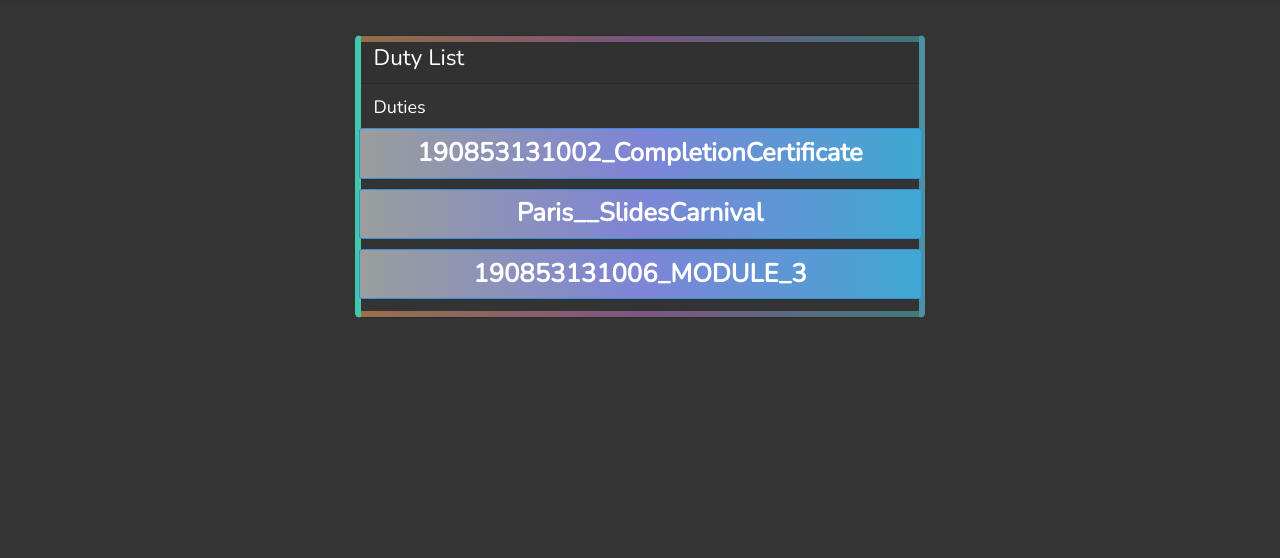
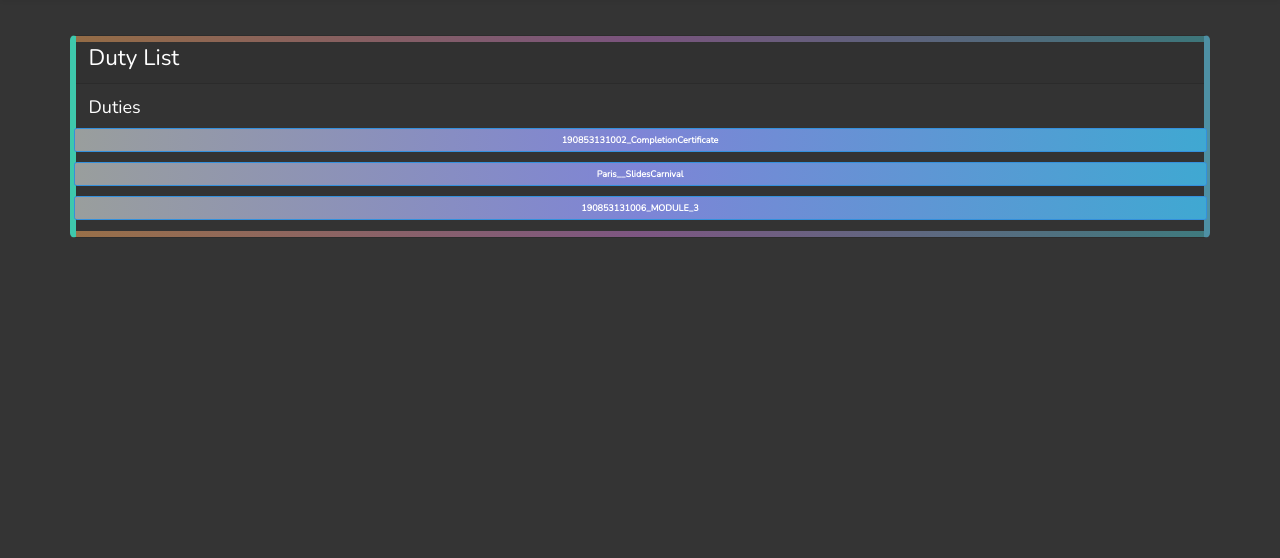
Before and after one commit to Jvency/dutylist, a Django app: page / in a window 1280 px wide. Shown: the part 62-620 px from the top of the page. Run offline with Django 3.2, Linux system fonts and the light colour scheme; data comes from the database, SQL or seed files in the repository; some libraries are stand-ins or nearby versions.

Commit message:
Changed Design

```diff
--- a/dutylist/static/css/main.css
+++ b/dutylist/static/css/main.css
@@ -14,6 +14,7 @@ body{
   background-color: #343434;
   display: flex;
   flex-direction: column;
+  height: 100vh;
 }
 
 #app{
@@ -89,7 +90,7 @@ a{
 .card{
   background-color: #34343437;
   margin: auto;
-  width: 50%;
+  width: 100vw;
 
   border-left: 6px solid #3EC8AC;
   border-right: 6px solid #4E90A4;
@@ -107,6 +108,7 @@ a{
   background-image: -o-linear-gradient(left, rgba(254, 172, 94, 0.5) 0%,rgba(199, 121, 208, 0.5) 50%,  rgba(75, 192, 200, 0.5) 100%), -o-linear-gradient(left, rgba(254, 172, 94, 0.5) 0%,rgba(199, 121, 208, 0.5) 50%,  rgba(75, 192, 200, 0.5) 100%);
   background-image: linear-gradient(to right,rgba(254, 172, 94, 0.5) 0%,rgba(199, 121, 208, 0.5) 50%,  rgba(75, 192, 200, 0.5) 100%), linear-gradient(to right,rgba(254, 172, 94, 0.5) 0%,rgba(199, 121, 208, 0.5) 50%,  rgba(75, 192, 200, 0.5) 100%);
 }
+
 
 .card-header{
   /*background-image: linear-gradient(rgba(0, 0, 0, 0.1), rgba(0, 0, 0, 0.1));*/
--- a/dutylist/templates/index.html
+++ b/dutylist/templates/index.html
@@ -13,9 +13,9 @@
           <h2> Duties </h2>
                  {% for i, j in duties %}
                     <div class="row justify-content-center link">
-                      <a href="{{ url }}{{ i.file }}" class="btn btn-primary" style="background-image: linear-gradient(to right, rgba(254, 172, 94, 0.5) 0%,rgba(199, 121, 208, 0.5) 50%,  rgba(75, 192, 200, 0.5) 100%);
-                      width: 100%; margin: 5px 0;" target="_blank">
-                        <b style="font-size: 2vw; word-wrap: break-word;"> {{ j }} </b>
+                      <a href="{{ url }}{{ i.file }}" class="btn btn-primary btn-file" style="background-image: linear-gradient(to right, rgba(254, 172, 94, 0.5) 0%,rgba(199, 121, 208, 0.5) 50%,  rgba(75, 192, 200, 0.5) 100%);
+                      width: 100%; margin: 5px 0; " target="_blank">
+                        <b style="font-size: 100%; word-wrap: break-word;"> {{ j }} </b>
                       </a>
                     </div>
                 {% endfor %}
--- a/gsrtc/settings.py
+++ b/gsrtc/settings.py
@@ -11,6 +11,7 @@ https://docs.djangoproject.com/en/3.1/ref/settings/
 """
 import os
 from pathlib import Path
+import django_heroku
 
 # Build paths inside the project like this: BASE_DIR / 'subdir'.
 BASE_DIR = Path(__file__).resolve().parent.parent
@@ -121,3 +122,6 @@ USE_TZ = True
 STATIC_URL = '/static/'
 MEDIA_ROOT= os.path.join(BASE_DIR, 'media/')
 MEDIA_URL= "/media/"
+
+# Activate Django-Heroku.
+django_heroku.settings(locals())
```
